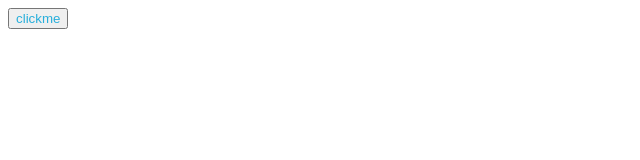
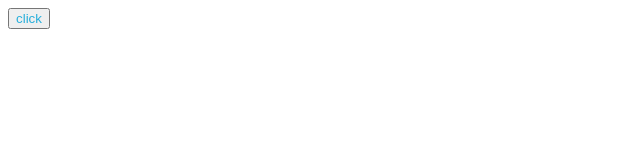
Before and after one commit to luckymeraj/Button-Action-with-Functional-Component---Going-through-the-file-structure-ana---01rfq20b8i3w, a React app: page / in a window 1280 px wide. Shown: the top 160 px of the page, without its empty margins (0-640 px from the left). Built offline with nearby package versions, Linux system fonts and the light colour scheme.

Commit message:
Update App.js

```diff
--- a/src/components/App.js
+++ b/src/components/App.js
@@ -2,16 +2,18 @@
 import "./../styles/App.css";
 
 function App() {
-  const[tPara,setTPara]=useState()
+  const[tPara,setTPara]=useState(false)
   const txt="Hello, I've learnt to use the full-stack evaluation tool. This makes me so happy"
   const onClickHandler=()=>{
-    setTPara(txt)
+    setTPara(true)
   }
   return (
     <div id="main">
 
-    <button id="click" onClick={onClickHandler} >clickme</button>
-    <p id="para">{tPara}</p>
+    <button id="click" onClick={onClickHandler} >click</button>
+     {tPara && (
+        <p id="para">Hello, I've learnt to use the full-stack evaluation tool. This makes me so happy</p>
+      )}
 
     </div>
   );
```
